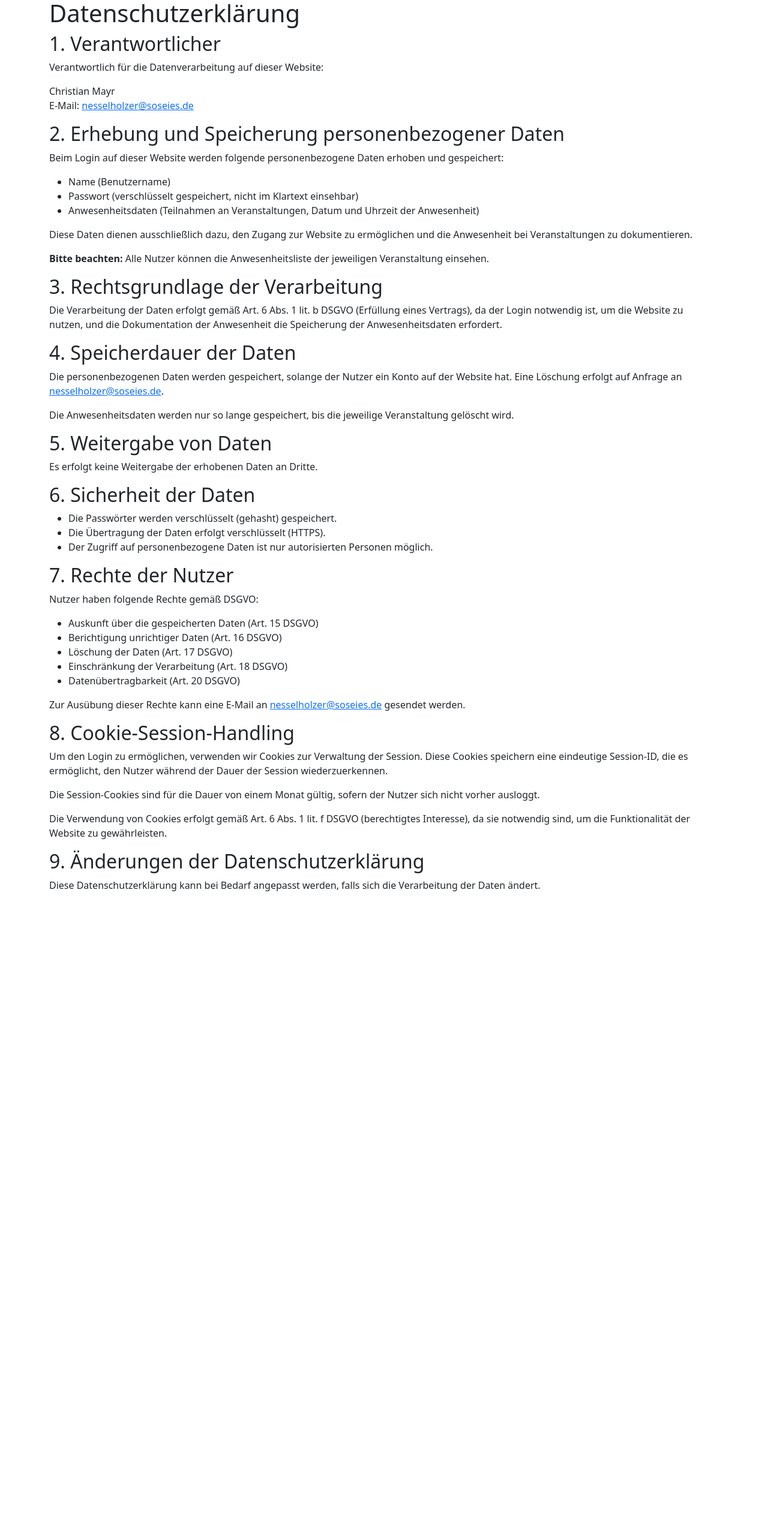
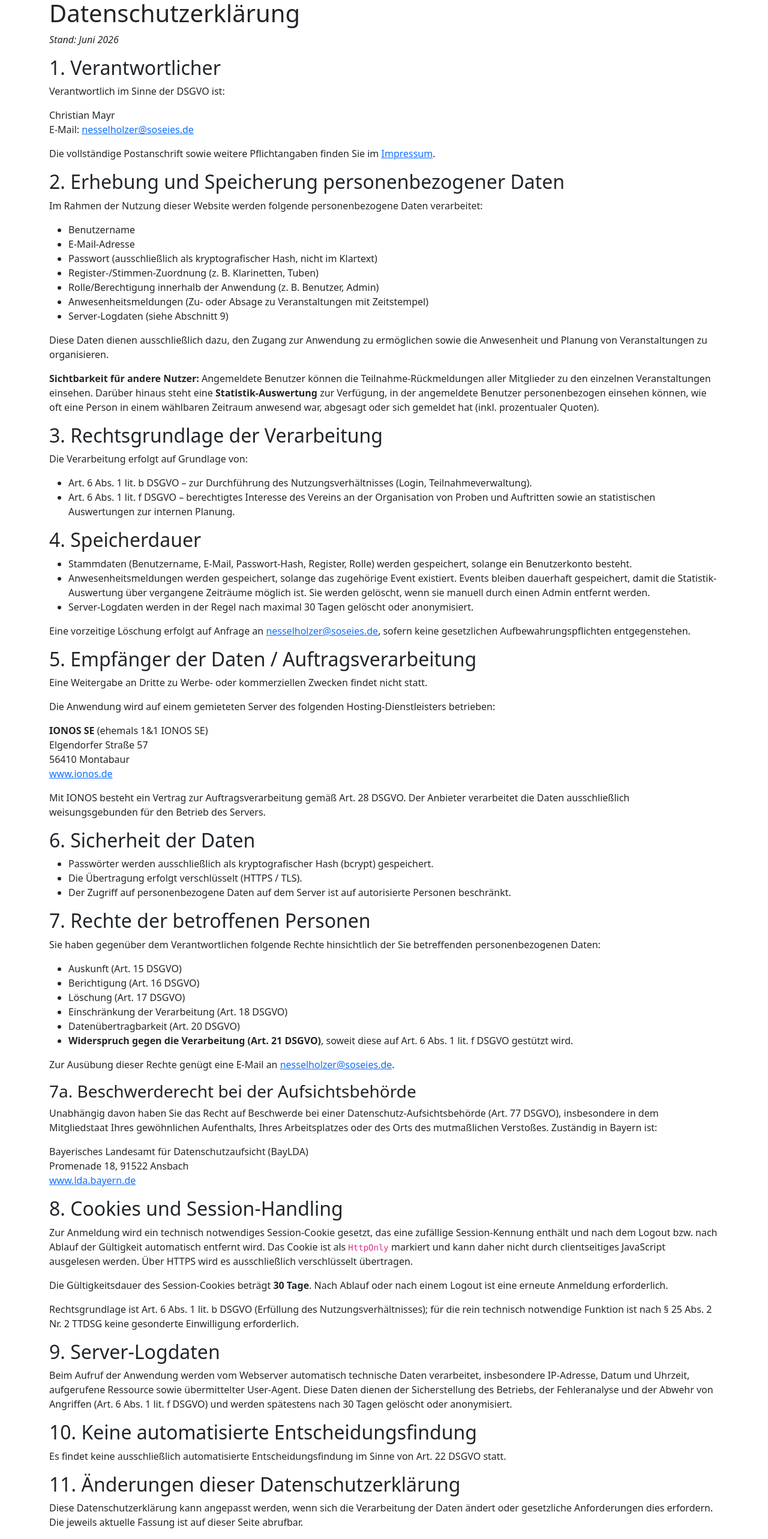
Before and after one commit to Gremmel/anwesenheitslist, a Vue app in the folder ui/: page /dsgvo in a window 1280 px wide. Shown: the part 66-2632 px from the top of the page at 60% size. Before the commit the page ends 1570 px from the top, so only its background shows below. Built offline with nearby package versions, Linux system fonts and the light colour scheme; no server answers.

Commit message:
dsgvo und impressum

```diff
--- a/ui/src/views/DSGVO.vue
+++ b/ui/src/views/DSGVO.vue
@@ -3,56 +3,134 @@
 
     <h1>Datenschutzerklärung</h1>
 
+    <p><em>Stand: Juni 2026</em></p>
+
     <h2>1. Verantwortlicher</h2>
-    <p>Verantwortlich für die Datenverarbeitung auf dieser Website:</p>
-    <p>Christian Mayr<br>
-    E-Mail: <a href="mailto:nesselholzer@soseies.de">nesselholzer@soseies.de</a></p>
+    <p>Verantwortlich im Sinne der DSGVO ist:</p>
+    <p>
+      Christian Mayr<br>
+      E-Mail: <a href="mailto:nesselholzer@soseies.de">nesselholzer@soseies.de</a>
+    </p>
+    <p>
+      Die vollständige Postanschrift sowie weitere Pflichtangaben finden Sie im
+      <router-link to="/impressum">Impressum</router-link>.
+    </p>
 
     <h2>2. Erhebung und Speicherung personenbezogener Daten</h2>
-    <p>Beim Login auf dieser Website werden folgende personenbezogene Daten erhoben und gespeichert:</p>
+    <p>Im Rahmen der Nutzung dieser Website werden folgende personenbezogene Daten verarbeitet:</p>
     <ul>
-      <li>Name (Benutzername)</li>
-      <li>Passwort (verschlüsselt gespeichert, nicht im Klartext einsehbar)</li>
-      <li>Anwesenheitsdaten (Teilnahmen an Veranstaltungen, Datum und Uhrzeit der Anwesenheit)</li>
+      <li>Benutzername</li>
+      <li>E-Mail-Adresse</li>
+      <li>Passwort (ausschließlich als kryptografischer Hash, nicht im Klartext)</li>
+      <li>Register-/Stimmen-Zuordnung (z. B. Klarinetten, Tuben)</li>
+      <li>Rolle/Berechtigung innerhalb der Anwendung (z. B. Benutzer, Admin)</li>
+      <li>Anwesenheitsmeldungen (Zu- oder Absage zu Veranstaltungen mit Zeitstempel)</li>
+      <li>Server-Logdaten (siehe Abschnitt 9)</li>
     </ul>
-    <p>Diese Daten dienen ausschließlich dazu, den Zugang zur Website zu ermöglichen und die Anwesenheit bei Veranstaltungen zu dokumentieren.</p>
-    <p><strong>Bitte beachten:</strong> Alle Nutzer können die Anwesenheitsliste der jeweiligen Veranstaltung einsehen.</p>
+    <p>Diese Daten dienen ausschließlich dazu, den Zugang zur Anwendung zu ermöglichen sowie die Anwesenheit und Planung von Veranstaltungen zu organisieren.</p>
+    <p>
+      <strong>Sichtbarkeit für andere Nutzer:</strong>
+      Angemeldete Benutzer können die Teilnahme-Rückmeldungen aller Mitglieder zu den einzelnen Veranstaltungen einsehen.
+      Darüber hinaus steht eine <strong>Statistik-Auswertung</strong> zur Verfügung, in der angemeldete Benutzer
+      personenbezogen einsehen können, wie oft eine Person in einem wählbaren Zeitraum anwesend war,
+      abgesagt oder sich gemeldet hat (inkl. prozentualer Quoten).
+    </p>
 
     <h2>3. Rechtsgrundlage der Verarbeitung</h2>
-    <p>Die Verarbeitung der Daten erfolgt gemäß Art. 6 Abs. 1 lit. b DSGVO (Erfüllung eines Vertrags), da der Login notwendig ist, um die Website zu nutzen, und die Dokumentation der Anwesenheit die Speicherung der Anwesenheitsdaten erfordert.</p>
+    <p>Die Verarbeitung erfolgt auf Grundlage von:</p>
+    <ul>
+      <li>Art. 6 Abs. 1 lit. b DSGVO – zur Durchführung des Nutzungsverhältnisses (Login, Teilnahmeverwaltung).</li>
+      <li>Art. 6 Abs. 1 lit. f DSGVO – berechtigtes Interesse des Vereins an der Organisation von Proben und Auftritten sowie an statistischen Auswertungen zur internen Planung.</li>
+    </ul>
 
-    <h2>4. Speicherdauer der Daten</h2>
-    <p>Die personenbezogenen Daten werden gespeichert, solange der Nutzer ein Konto auf der Website hat. Eine Löschung erfolgt auf Anfrage an <a href="mailto:nesselholzer@soseies.de">nesselholzer@soseies.de</a>.</p>
-    <p>Die Anwesenheitsdaten werden nur so lange gespeichert, bis die jeweilige Veranstaltung gelöscht wird.</p>
+    <h2>4. Speicherdauer</h2>
+    <ul>
+      <li>Stammdaten (Benutzername, E-Mail, Passwort-Hash, Register, Rolle) werden gespeichert, solange ein Benutzerkonto besteht.</li>
+      <li>Anwesenheitsmeldungen werden gespeichert, solange das zugehörige Event existiert. Events bleiben dauerhaft gespeichert, damit die Statistik-Auswertung über vergangene Zeiträume möglich ist. Sie werden gelöscht, wenn sie manuell durch einen Admin entfernt werden.</li>
+      <li>Server-Logdaten werden in der Regel nach maximal 30 Tagen gelöscht oder anonymisiert.</li>
+    </ul>
+    <p>Eine vorzeitige Löschung erfolgt auf Anfrage an <a href="mailto:nesselholzer@soseies.de">nesselholzer@soseies.de</a>, sofern keine gesetzlichen Aufbewahrungspflichten entgegenstehen.</p>
 
-    <h2>5. Weitergabe von Daten</h2>
-    <p>Es erfolgt keine Weitergabe der erhobenen Daten an Dritte.</p>
+    <h2>5. Empfänger der Daten / Auftragsverarbeitung</h2>
+    <p>Eine Weitergabe an Dritte zu Werbe- oder kommerziellen Zwecken findet nicht statt.</p>
+    <p>
+      Die Anwendung wird auf einem gemieteten Server des folgenden Hosting-Dienstleisters betrieben:
+    </p>
+    <p>
+      <strong>IONOS SE</strong> (ehemals 1&amp;1 IONOS SE)<br>
+      Elgendorfer Straße 57<br>
+      56410 Montabaur<br>
+      <a href="https://www.ionos.de" target="_blank" rel="noopener">www.ionos.de</a>
+    </p>
+    <p>
+      Mit IONOS besteht ein Vertrag zur Auftragsverarbeitung gemäß Art. 28 DSGVO.
+      Der Anbieter verarbeitet die Daten ausschließlich weisungsgebunden für den Betrieb des Servers.
+    </p>
 
     <h2>6. Sicherheit der Daten</h2>
     <ul>
-      <li>Die Passwörter werden verschlüsselt (gehasht) gespeichert.</li>
-      <li>Die Übertragung der Daten erfolgt verschlüsselt (HTTPS).</li>
-      <li>Der Zugriff auf personenbezogene Daten ist nur autorisierten Personen möglich.</li>
+      <li>Passwörter werden ausschließlich als kryptografischer Hash (bcrypt) gespeichert.</li>
+      <li>Die Übertragung erfolgt verschlüsselt (HTTPS / TLS).</li>
+      <li>Der Zugriff auf personenbezogene Daten auf dem Server ist auf autorisierte Personen beschränkt.</li>
     </ul>
 
-    <h2>7. Rechte der Nutzer</h2>
-    <p>Nutzer haben folgende Rechte gemäß DSGVO:</p>
+    <h2>7. Rechte der betroffenen Personen</h2>
+    <p>Sie haben gegenüber dem Verantwortlichen folgende Rechte hinsichtlich der Sie betreffenden personenbezogenen Daten:</p>
     <ul>
-      <li>Auskunft über die gespeicherten Daten (Art. 15 DSGVO)</li>
-      <li>Berichtigung unrichtiger Daten (Art. 16 DSGVO)</li>
-      <li>Löschung der Daten (Art. 17 DSGVO)</li>
+      <li>Auskunft (Art. 15 DSGVO)</li>
+      <li>Berichtigung (Art. 16 DSGVO)</li>
+      <li>Löschung (Art. 17 DSGVO)</li>
       <li>Einschränkung der Verarbeitung (Art. 18 DSGVO)</li>
       <li>Datenübertragbarkeit (Art. 20 DSGVO)</li>
+      <li><strong>Widerspruch gegen die Verarbeitung (Art. 21 DSGVO)</strong>, soweit diese auf Art. 6 Abs. 1 lit. f DSGVO gestützt wird.</li>
     </ul>
-    <p>Zur Ausübung dieser Rechte kann eine E-Mail an <a href="mailto:nesselholzer@soseies.de">nesselholzer@soseies.de</a> gesendet werden.</p>
+    <p>Zur Ausübung dieser Rechte genügt eine E-Mail an <a href="mailto:nesselholzer@soseies.de">nesselholzer@soseies.de</a>.</p>
 
-    <h2>8. Cookie-Session-Handling</h2>
-    <p>Um den Login zu ermöglichen, verwenden wir Cookies zur Verwaltung der Session. Diese Cookies speichern eine eindeutige Session-ID, die es ermöglicht, den Nutzer während der Dauer der Session wiederzuerkennen.</p>
-    <p>Die Session-Cookies sind für die Dauer von einem Monat gültig, sofern der Nutzer sich nicht vorher ausloggt.</p>
-    <p>Die Verwendung von Cookies erfolgt gemäß Art. 6 Abs. 1 lit. f DSGVO (berechtigtes Interesse), da sie notwendig sind, um die Funktionalität der Website zu gewährleisten.</p>
+    <h3>7a. Beschwerderecht bei der Aufsichtsbehörde</h3>
+    <p>
+      Unabhängig davon haben Sie das Recht auf Beschwerde bei einer Datenschutz-Aufsichtsbehörde
+      (Art. 77 DSGVO), insbesondere in dem Mitgliedstaat Ihres gewöhnlichen Aufenthalts, Ihres Arbeitsplatzes
+      oder des Orts des mutmaßlichen Verstoßes.
+      Zuständig in Bayern ist:
+    </p>
+    <p>
+      Bayerisches Landesamt für Datenschutzaufsicht (BayLDA)<br>
+      Promenade 18, 91522 Ansbach<br>
+      <a href="https://www.lda.bayern.de" target="_blank" rel="noopener">www.lda.bayern.de</a>
+    </p>
 
-    <h2>9. Änderungen der Datenschutzerklärung</h2>
-    <p>Diese Datenschutzerklärung kann bei Bedarf angepasst werden, falls sich die Verarbeitung der Daten ändert.</p>
+    <h2>8. Cookies und Session-Handling</h2>
+    <p>
+      Zur Anmeldung wird ein technisch notwendiges Session-Cookie gesetzt, das eine zufällige Session-Kennung
+      enthält und nach dem Logout bzw. nach Ablauf der Gültigkeit automatisch entfernt wird.
+      Das Cookie ist als <code>HttpOnly</code> markiert und kann daher nicht durch clientseitiges JavaScript
+      ausgelesen werden. Über HTTPS wird es ausschließlich verschlüsselt übertragen.
+    </p>
+    <p>
+      Die Gültigkeitsdauer des Session-Cookies beträgt <strong>30 Tage</strong>.
+      Nach Ablauf oder nach einem Logout ist eine erneute Anmeldung erforderlich.
+    </p>
+    <p>
+      Rechtsgrundlage ist Art. 6 Abs. 1 lit. b DSGVO (Erfüllung des Nutzungsverhältnisses); für die rein
+      technisch notwendige Funktion ist nach § 25 Abs. 2 Nr. 2 TTDSG keine gesonderte Einwilligung erforderlich.
+    </p>
+
+    <h2>9. Server-Logdaten</h2>
+    <p>
+      Beim Aufruf der Anwendung werden vom Webserver automatisch technische Daten verarbeitet, insbesondere
+      IP-Adresse, Datum und Uhrzeit, aufgerufene Ressource sowie übermittelter User-Agent.
+      Diese Daten dienen der Sicherstellung des Betriebs, der Fehleranalyse und der Abwehr von Angriffen
+      (Art. 6 Abs. 1 lit. f DSGVO) und werden spätestens nach 30 Tagen gelöscht oder anonymisiert.
+    </p>
+
+    <h2>10. Keine automatisierte Entscheidungsfindung</h2>
+    <p>Es findet keine ausschließlich automatisierte Entscheidungsfindung im Sinne von Art. 22 DSGVO statt.</p>
+
+    <h2>11. Änderungen dieser Datenschutzerklärung</h2>
+    <p>
+      Diese Datenschutzerklärung kann angepasst werden, wenn sich die Verarbeitung der Daten ändert oder
+      gesetzliche Anforderungen dies erfordern. Die jeweils aktuelle Fassung ist auf dieser Seite abrufbar.
+    </p>
   </div>
 </template>
 
--- a/ui/src/views/Impressum.vue
+++ b/ui/src/views/Impressum.vue
@@ -1,10 +1,26 @@
 <template>
   <div class="container">
     <h1>Impressum</h1>
-    <p>Angaben gemäß § 5 TMG</p>
-    <p>Verantwortlich für den Inhalt:</p>
-    <p>Christian Mayr</p>
-    <p>E-Mail: <a href="mailto:nesselholzer@soseies.de">nesselholzer@soseies.de</a></p>
+    <p>Angaben gemäß § 5 DDG (vormals § 5 TMG)</p>
+
+    <h2>Verantwortlich für den Inhalt</h2>
+    <p>
+      Christian Mayr<br>
+      Gschwend 38<br>
+      87484 Nesselwang<br>
+      E-Mail: <a href="mailto:nesselholzer@soseies.de">nesselholzer@soseies.de</a>
+    </p>
+
+    <h2>Verantwortlich gemäß § 18 Abs. 2 MStV</h2>
+    <p>Christian Mayr, Anschrift wie oben.</p>
+
+    <h2>Haftungsausschluss</h2>
+    <p>
+      Die Inhalte dieser Website werden mit größtmöglicher Sorgfalt erstellt. Für die Richtigkeit,
+      Vollständigkeit und Aktualität der Inhalte kann jedoch keine Gewähr übernommen werden.
+      Für Inhalte externer Links wird trotz sorgfältiger inhaltlicher Kontrolle keine Haftung übernommen;
+      für den Inhalt verlinkter Seiten sind ausschließlich deren Betreiber verantwortlich.
+    </p>
   </div>
 </template>
 
--- a/ui/src/views/StatisticsView.vue
+++ b/ui/src/views/StatisticsView.vue
@@ -323,7 +323,7 @@ const statistics = ref(null);
 const loading = ref(false);
 const errorMessage = ref('');
 const sortBy = ref('anwesend');
-const onlyPast = ref(false);
+const onlyPast = ref(true);
 
 function todayIso() {
   return new Date().toISOString().slice(0, 10);
```
Also changed, not shown: 2 other files (tests, documents, lock files or other folders).
